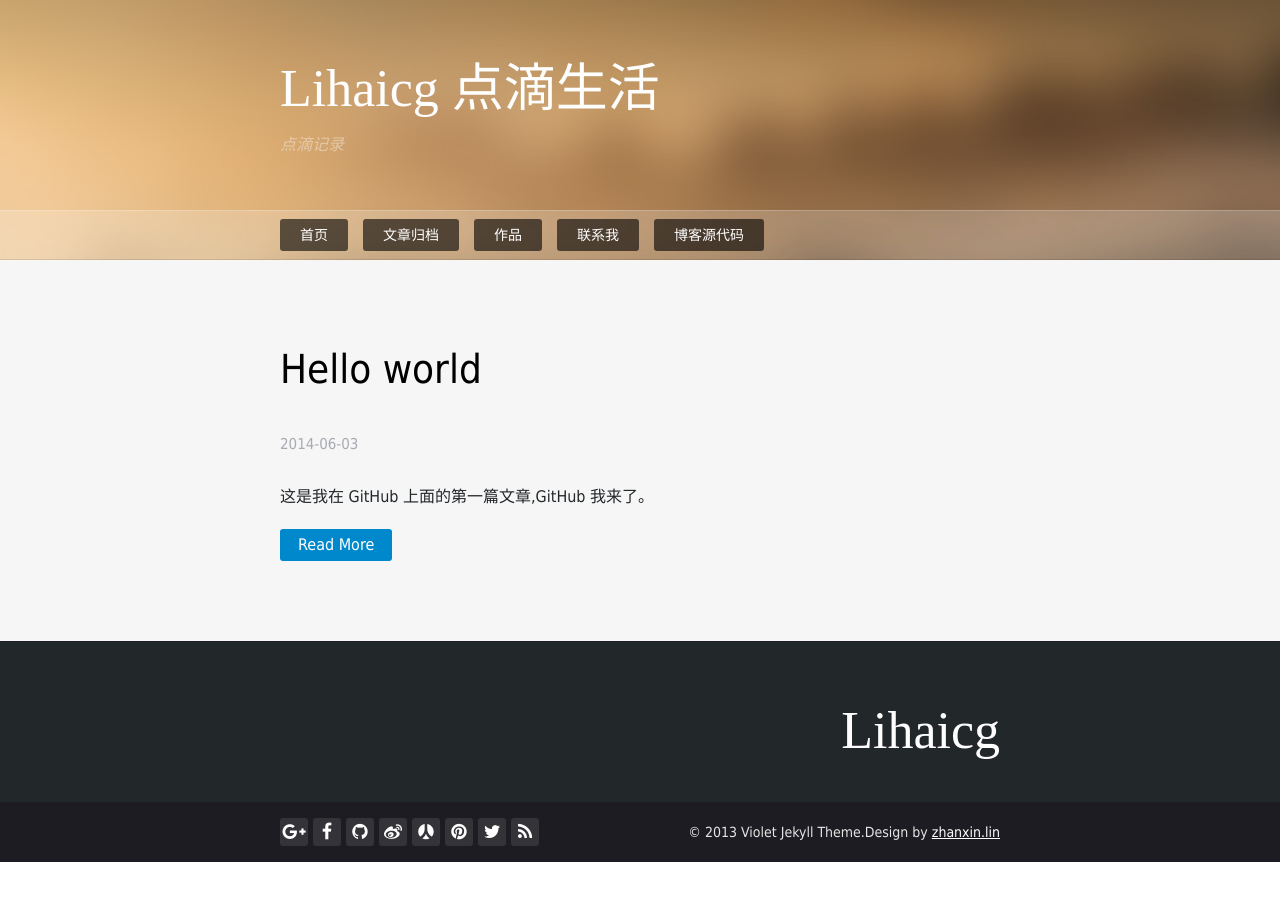
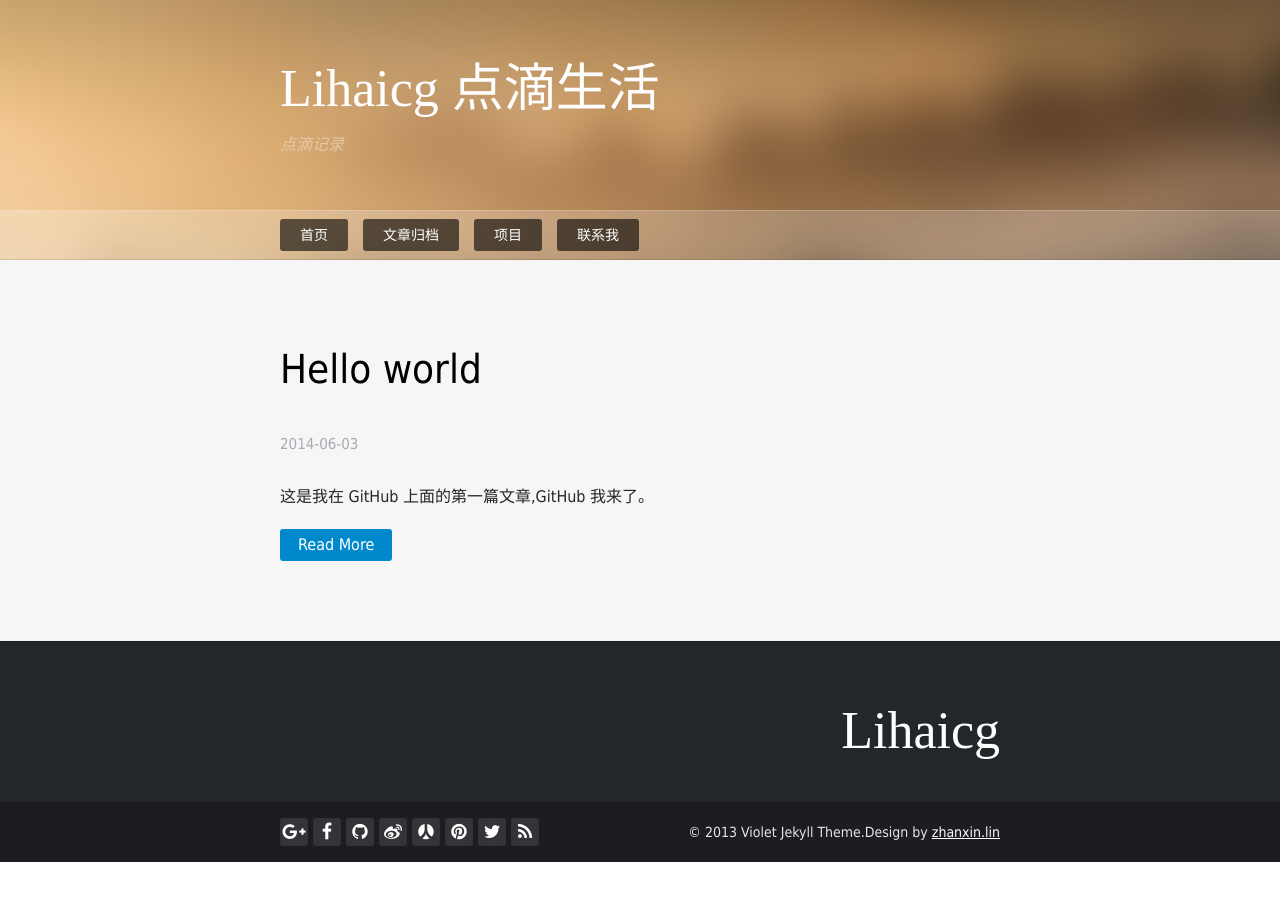
Before and after one commit to haicg/haicg.github.io, a Jekyll site: the page built from index.html, in a window 1280 px wide. Built offline with Jekyll 4.4.1, drawn with Linux system fonts in a browser that asks for light colours; nearby versions of some CDN libraries; some web fonts are replaced; Markdown is read by kramdown in place of the engine named in the settings; the list of posts is cut into pages by our own code.

Commit message:
modify the index page

```diff
--- a/_config.yml
+++ b/_config.yml
@@ -18,12 +18,10 @@ nav:
     url: /index.html
   - text: 文章归档
     url: /archives.html
-  - text: 作品
+  - text: 项目
     url: /works.html
   - text: 联系我
     url: http://lihaicg.dnsd.me/contact.html
-  - text: 博客源代码
-    url: https://github.com/pizn/pizn.github.com
 
 #theme config
 themes: /themes/violet
```
